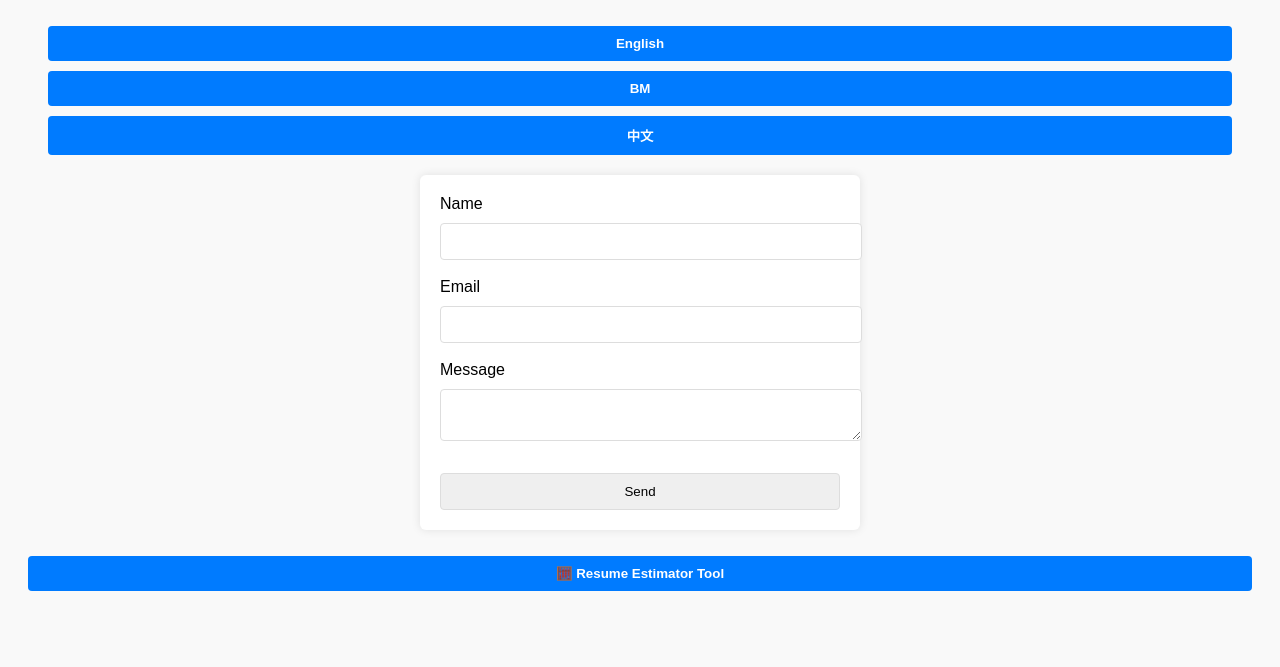
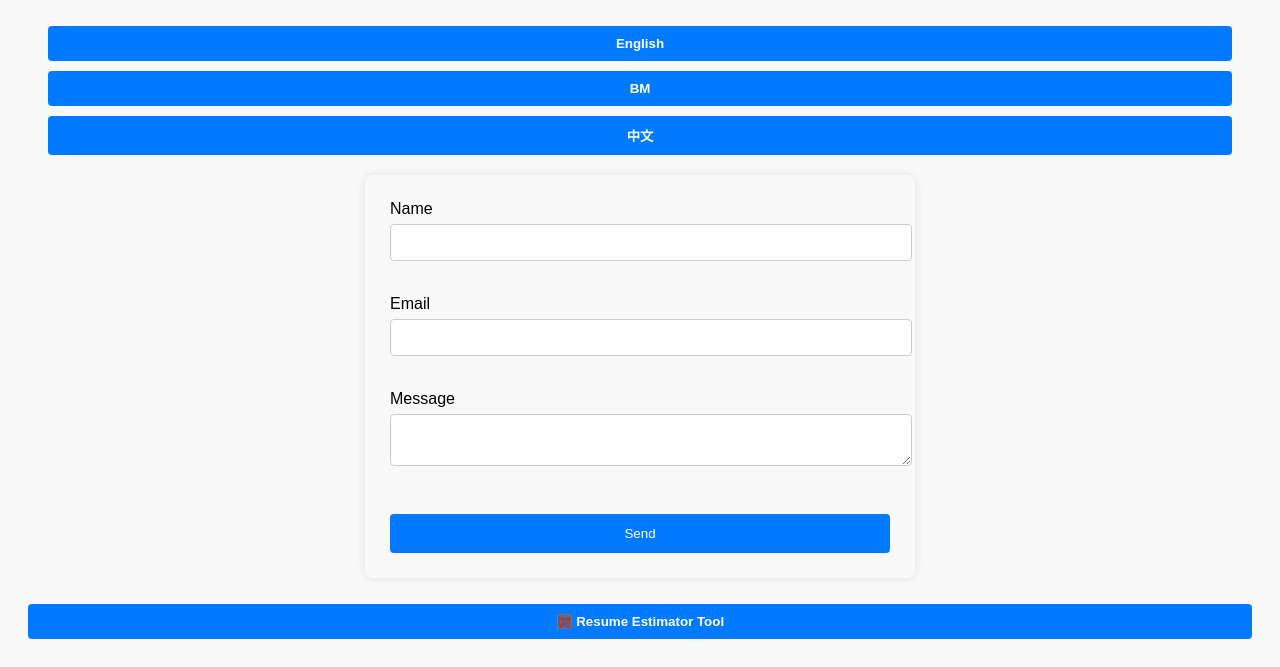
Before and after one commit to saev-dev/freelance-services, a Flask app: page / in a window 1280 px wide. Shown: the part 239-906 px from the top of the page. Before the commit the page ends 830 px from the top, so only its background shows below. Run offline with Flask 3, Linux system fonts and the light colour scheme.

Commit message:
Update style.css

```diff
--- a/static/style.css
+++ b/static/style.css
@@ -32,3 +32,32 @@ button {
 button:hover {
   background: #0056b3;
 }
+form {
+  max-width: 500px;
+  margin: auto;
+  background: #f9f9f9;
+  padding: 25px;
+  border-radius: 8px;
+  box-shadow: 0 0 10px rgba(0,0,0,0.1);
+}
+
+input[type="text"], input[type="email"], textarea {
+  width: 100%;
+  padding: 10px;
+  margin: 6px 0 16px 0;
+  border: 1px solid #ccc;
+  border-radius: 4px;
+}
+
+input[type="submit"] {
+  background-color: #007BFF;
+  color: white;
+  border: none;
+  padding: 12px 20px;
+  border-radius: 4px;
+  cursor: pointer;
+}
+
+input[type="submit"]:hover {
+  background-color: #0056b3;
+}
```
